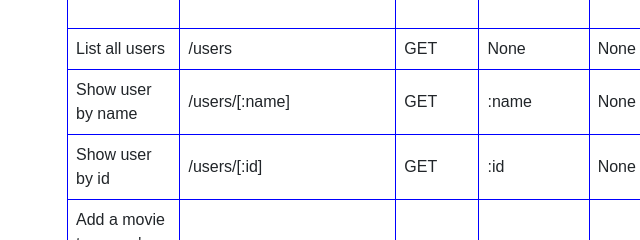
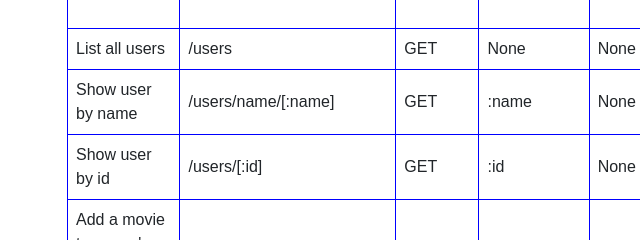
Before and after one commit to sb-olr/Movie-app, a website: page public/documentation.html in a window 1280 px wide. Shown: the part 1641-1881 px from the top of the page, 15-655 px from the left. Drawn offline with nearby package versions, Linux system fonts and the light colour scheme.

Commit message:
fixed endpoint in doc

```diff
--- a/public/documentation.html
+++ b/public/documentation.html
@@ -184,7 +184,7 @@
         </tr>
         <tr>
           <td>Show user by name</td>
-          <td>/users/[:name]</td>
+          <td>/users/name/[:name]</td>
           <td>GET</td>
           <td>:name</td>
           <td>None</td>
```
